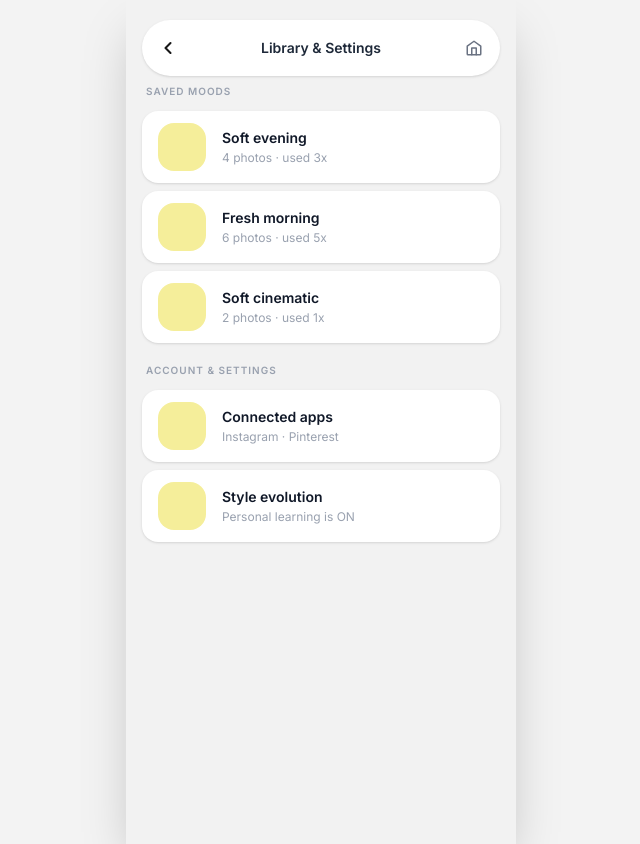
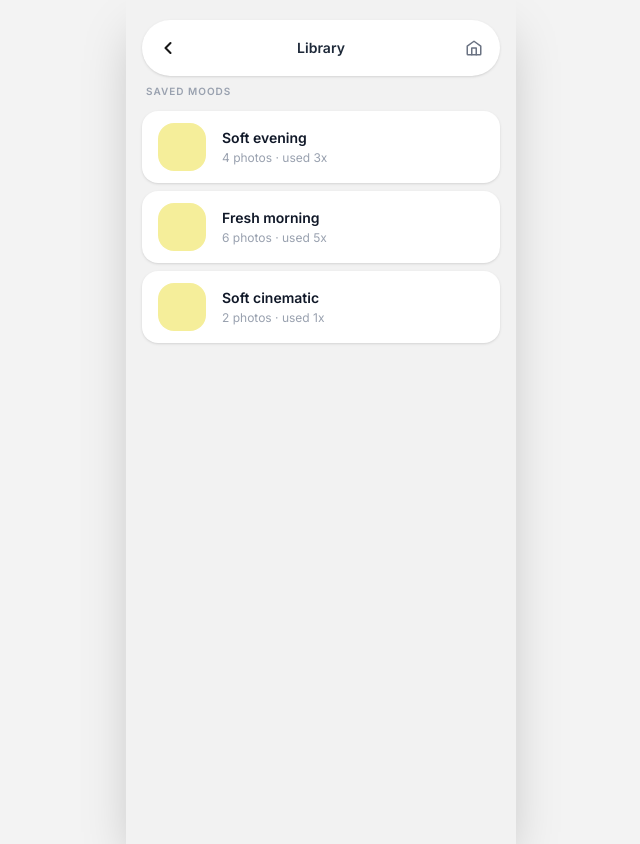
Before and after one commit to letinv/hci-null, a Next.js app: page /library in a window 1280 px wide. Shown: the whole page, without its empty margins (319-959 px from the left). Built offline with nearby package versions, Linux system fonts and the light colour scheme.

Commit message:
Fix preset saving, app name, and library screen

```diff
--- a/app/library/page.tsx
+++ b/app/library/page.tsx
@@ -33,7 +33,7 @@ function LibraryContent() {
 
   return (
     <div className="min-h-full flex flex-col bg-[#f2f2f2]">
-      <Header title="library & settings" />
+      <Header title="library" />
 
       <div className="px-4 flex flex-col gap-5">
         <div>
@@ -64,7 +64,7 @@ function LibraryContent() {
           </div>
         </div>
 
-        <div>
+        <div className="hidden">
           <p className="text-gray-400 text-[10px] font-semibold tracking-widest mb-3 px-1">
             ACCOUNT & SETTINGS
           </p>
--- a/app/mood/adjustment/page.tsx
+++ b/app/mood/adjustment/page.tsx
@@ -18,6 +18,7 @@ export default function AdjustmentPage() {
   const [intensity, setIntensity] = useState(50);
   const [softness, setSoftness] = useState(50);
   const [selectedChip, setSelectedChip] = useState<string | null>(null);
+  const [presetSaved, setPresetSaved] = useState(false);
 
   const handleChip = (chip: typeof CHIPS[number]) => {
     setSelectedChip(chip.label);
@@ -97,9 +98,12 @@ export default function AdjustmentPage() {
           <p className="text-gray-400 text-[10px] font-semibold tracking-widest mb-3">
             SAVE TO LIBRARY
           </p>
-          <button className="w-full py-4 rounded-full border border-gray-200 bg-white text-gray-700 font-medium text-sm">
-            Save this mood preset
-          </button>
+           <button
+             onClick={() => setPresetSaved(true)}
+             className="w-full py-4 rounded-full border border-gray-200 bg-white text-gray-700 font-medium text-sm"
+           >
+             {presetSaved ? "Preset saved ✓" : "Save this mood preset"}
+           </button>
         </div>
 
         {/* Save / Export */}
--- a/app/personal-style/page.tsx
+++ b/app/personal-style/page.tsx
@@ -16,7 +16,7 @@ export default function PersonalStylePage() {
       <Header title="personal style suggestion" />
 
       <p className="px-5 pt-1 pb-4 text-gray-500 text-sm leading-relaxed">
-        Based on past edits, Moodtune suggests
+        Based on past edits, Reph suggests
         <br />
         a style that matches your taste.
       </p>
```
